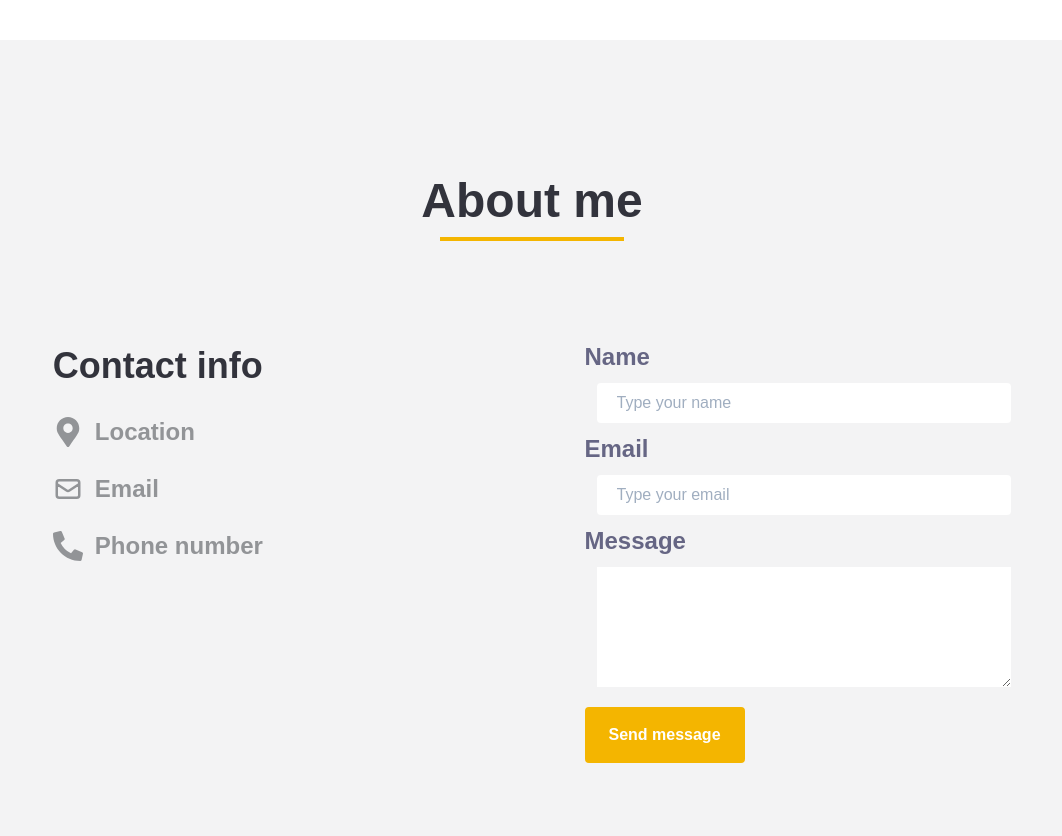
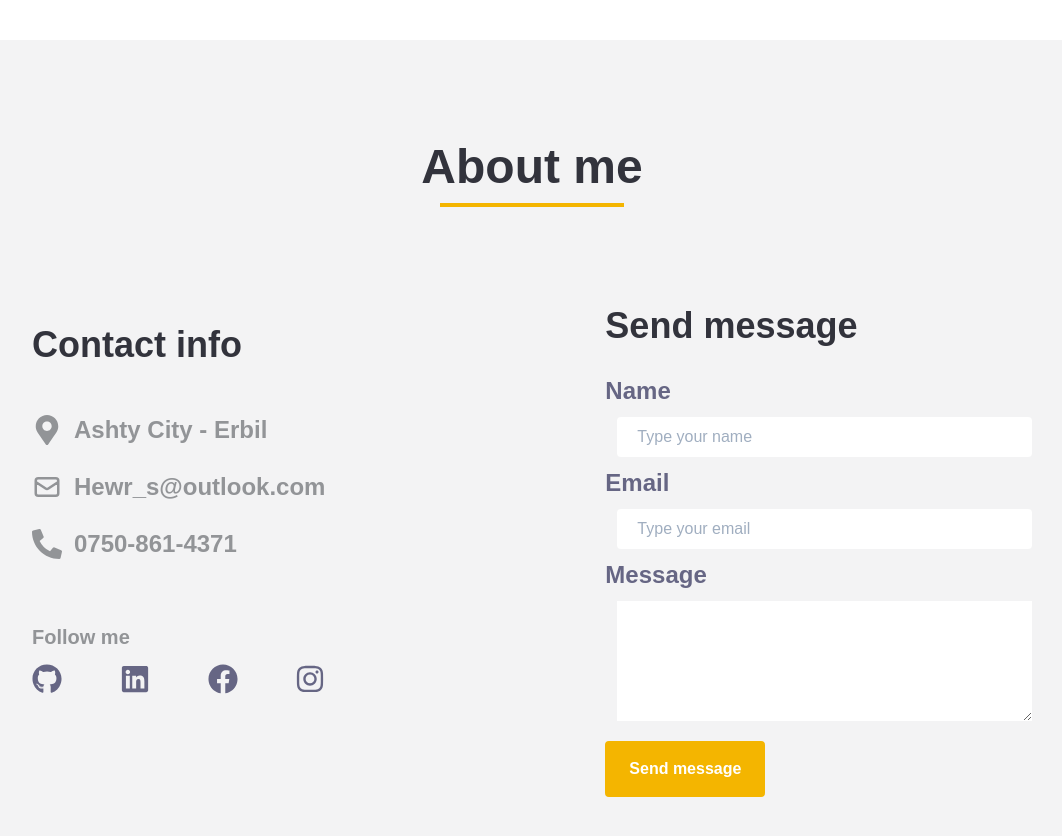
Before and after one commit to Revan99/Portfolio, a React (Create React App) app: page / in a window 1280 px wide. Shown: the part 840-1676 px from the top of the page, without its empty margins (108-1170 px from the left). Built offline with nearby package versions, Linux system fonts and the light colour scheme.

Commit message:
complete contact me

```diff
--- a/src/App.js
+++ b/src/App.js
@@ -1,6 +1,6 @@
 import React from "react";
 import Navbar from "./components/Menu/Navbar";
-import Aboutme from "./sections/Aboutme";
+import ContactMe from "./sections/ContactMe";
 import Home from "./sections/Home";
 
 import "./App.css";
@@ -9,7 +9,7 @@ function App() {
     <div className="App">
       <Navbar />
       <Home></Home>
-      <Aboutme />
+      <ContactMe />
     </div>
   );
 }
--- a/src/components/AboutForm.js
+++ b/src/components/ContactForm.js
@@ -1,9 +1,13 @@
 import React from "react";
 
-const AboutForm = () => {
+const ContactForm = () => {
   return (
-    <div className=" sm:w-full md:w-4/12">
-      <form className="flex flex-col ">
+    <div className=" sm:w-full md:w-4/12 sm">
+      <h2 className=" text-4xl mb-5 font-extrabold text-4thColorLight   ">
+        {" "}
+        Send message
+      </h2>
+      <form className="flex flex-col justify-evenly">
         <label
           htmlFor="name"
           className="text-2xl mb-2 font-extrabold text-5thColorLight"
@@ -41,7 +45,7 @@ const AboutForm = () => {
           rows="5"
           className="ml-3 mb-5"
         />
-        <button className="rounded border-4  font-bold border-primaryLights  border-primaryLight transition-all duration-150  w-40  text-white bg-primaryLight py-3 hover:bg-transparent hover:text-4thColorLight">
+        <button className="rounded border-4  font-bold border-primaryLights  border-primaryLight transition-all duration-150  w-40  text-white bg-primaryLight py-3 hover:bg-transparent hover:text-primaryLight">
           Send message
         </button>
       </form>
@@ -49,4 +53,4 @@ const AboutForm = () => {
   );
 };
 
-export default AboutForm;
+export default ContactForm;
--- a/src/components/ContactInfo.js
+++ b/src/components/ContactInfo.js
@@ -1,10 +1,13 @@
 import React from "react";
 import { FaPhoneAlt, FaMapMarkerAlt } from "react-icons/fa";
 import { HiOutlineMail } from "react-icons/hi";
+import FollowMe from "./FollowMe";
+import PersonalInfo from "./../personalInfo/PersonalInfo.json";
 
 const ContactInfo = () => {
   return (
-    <div className="text-4thColorLight ">
+    <>
+      <div className="text-4thColorLight flex flex-col justify-evenly sm:mb-16 ">
         <h2 className=" text-4xl font-extrabold text-4thColorLight ">
           {" "}
           Contact info
@@ -12,18 +15,20 @@ const ContactInfo = () => {
         <div className=" flex flex-col  h-48 justify-evenly ">
           <div className="text-2xl text-6thColorLight font-extrabold flex items-center   ">
             <FaMapMarkerAlt size={30} />
-          <p className="ml-3">Location</p>
+            <p className="ml-3">{PersonalInfo.location}</p>
           </div>
           <div className="text-2xl text-6thColorLight font-extrabold flex items-center   ">
             <HiOutlineMail size={30} />
-          <p className="ml-3">Email</p>
+            <p className="ml-3">{PersonalInfo.email}</p>
           </div>
           <div className="text-2xl text-6thColorLight font-extrabold flex items-center     ">
             <FaPhoneAlt size={30} />
-          <p className="ml-3">Phone number</p>
+            <p className="ml-3">{PersonalInfo.PhoneNo}</p>
           </div>
         </div>
+        <FollowMe />
       </div>
+    </>
   );
 };
 
--- /dev/null
+++ b/src/components/FollowMe.js
@@ -0,0 +1,53 @@
+import React from "react";
+import { FaGithub, FaLinkedin, FaFacebook, FaInstagram } from "react-icons/fa";
+import PersonalInfo from "./../personalInfo/PersonalInfo.json";
+
+const FollowMe = () => {
+  return (
+    <div className="mb-5">
+      <h3 className=" text-xl font-extrabold mt-5  text-6thColorLight">
+        Follow me
+      </h3>
+      <div className="flex mt-3 justify-between">
+        <a target="_blank" rel="noopener noreferrer" href={PersonalInfo.github}>
+          <FaGithub
+            className=" text-5thColorLight hover:text-gray-900 transition-all    duration-150 transform  hover:rotate-12"
+            size={30}
+          />
+        </a>
+        <a
+          target="_blank"
+          rel="noopener noreferrer"
+          href={PersonalInfo.linkedin}
+        >
+          <FaLinkedin
+            className=" text-5thColorLight hover:text-blue-400 transition-all duration-150 transform  hover:-rotate-12"
+            size={30}
+          />
+        </a>
+        <a
+          target="_blank"
+          rel="noopener noreferrer"
+          href={PersonalInfo.facebook}
+        >
+          <FaFacebook
+            className=" text-5thColorLight hover:text-blue-600 transition-all duration-150 transform  hover:rotate-12"
+            size={30}
+          />
+        </a>
+        <a
+          target="_blank"
+          rel="noopener noreferrer"
+          href={PersonalInfo.instagram}
+        >
+          <FaInstagram
+            className=" text-5thColorLight hover:text-red-500 transition-all duration-150 transform  hover:-rotate-12"
+            size={30}
+          />
+        </a>
+      </div>
+    </div>
+  );
+};
+
+export default FollowMe;
--- a/src/components/SectHeader.js
+++ b/src/components/SectHeader.js
@@ -12,7 +12,7 @@ const SectHeader = ({ sectionName }) => {
   return (
     <AboutSecHeader
       AboutSecHeader
-      className="cursor-pointer mb-5 mx-auto flex flex-col items-center "
+      className="cursor-pointer   mb-12 mx-auto flex flex-col items-center "
     >
       <h1 className=" text-5xl inline-block mr-auto  text-4thColorLight   font-extrabold">
         {sectionName}
--- a/src/personalInfo/PersonalInfo.json
+++ b/src/personalInfo/PersonalInfo.json
@@ -1,4 +1,11 @@
 {
-    "name":"Revan",
-    "jobTitle":"front-end web developer"
+  "name": "Revan",
+  "jobTitle": "front-end web developer",
+  "email": "Hewr_s@outlook.com",
+  "PhoneNo": "0750-861-4371",
+  "location": "Ashty City - Erbil",
+  "github": "https://github.com/Hewr-Srood",
+  "linkedin": "https://www.linkedin.com/in/hewr-srood/",
+  "facebook": "https://www.facebook.com/hewr.dev.9",
+  "instagram": "https://instagram.com/hewrdev/"
 }
--- a/src/sections/Aboutme.js
+++ b/src/sections/ContactMe.js
@@ -1,9 +1,9 @@
 import React from "react";
 import SectHeader from "../components/SectHeader";
 import ContactInfo from "../components/ContactInfo";
-import AboutFrom from "../components/AboutForm";
+import ContactForm from "../components/ContactForm";
 
-const Aboutme = () => {
+const ContactMe = () => {
   return (
     <div className="relative">
       <div className=" top-0 w-full  pt-12 min-h-screen h-fitContent flex items-center mt-20 mb-2 flex-col  absolute    bg-tertiaryLight justify-evenly">
@@ -12,11 +12,11 @@ const Aboutme = () => {
         <div className="flex justify-around flex-wrap w-full">
           <ContactInfo />
 
-          <AboutFrom />
+          <ContactForm />
         </div>
       </div>
     </div>
   );
 };
 
-export default Aboutme;
+export default ContactMe;
--- a/src/sections/Home.js
+++ b/src/sections/Home.js
@@ -1,10 +1,9 @@
 import React, { useState } from "react";
-import myImageLight from "./../images/lightmode/revan.png";
-import myImageDark from "./../images/darkmode/revan1.png";
+import myImageLight from "./../Images/lightmode/revan.png";
+import myImageDark from "./../Images/darkmode/revan1.png";
 import PersonalInfo from "./../personalInfo/PersonalInfo.json";
 
 export default function Home() {
-  console.log(PersonalInfo);
   const [them, setThem] = useState(() => true);
 
   return (
```
Lines whose indentation alone changed are shown as unchanged.
